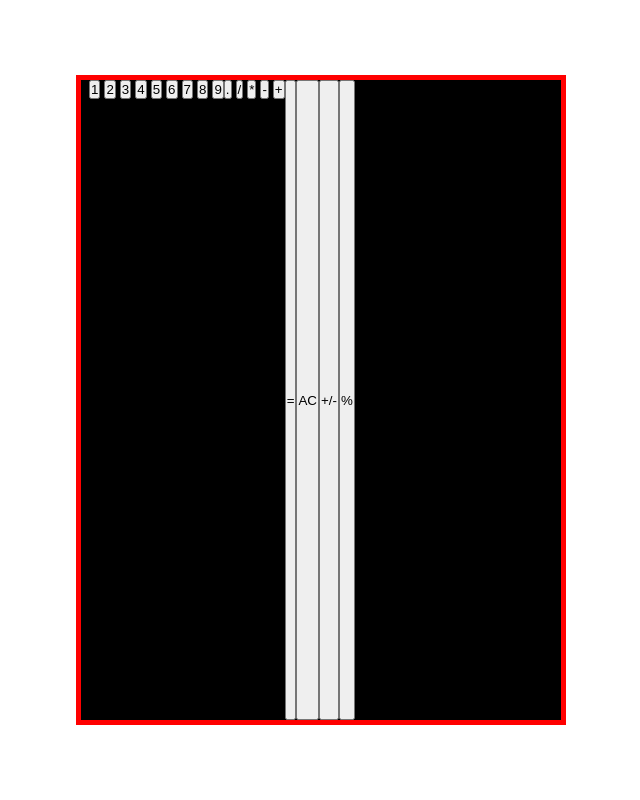
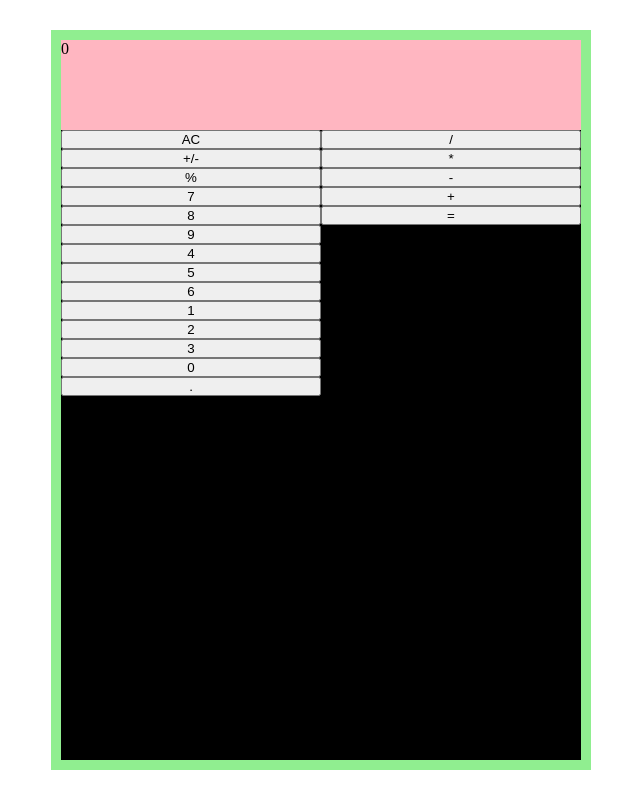
Before and after one commit to thehomienova/crunchTime, a plain HTML site: page index.html in a window 1280 px wide. Shown: the whole page, without its empty margins (319-959 px from the left). Drawn offline with Linux system fonts and the light colour scheme.

Commit message:
Add display layout

```diff
--- a/index.html
+++ b/index.html
@@ -12,31 +12,43 @@
         <div id="display">
             <span id="output">0</span>
         </div>
-        <div id="numbers">
+
+        <div id="buttons">
+
+            <div id="left-side">
+
+                    <button class="btn" id="clear">AC</button>
+                    <button class="btn" id="positive-negative">+/-</button>
+                    <button class="btn" id="percent">%</button>
+
+
+
+
+                    <button class="btn" id="seven">7</button>
+                    <button class="btn" id="eight">8</button>
+                    <button class="btn" id="nine">9</button>
+                    <button class="btn" id="four">4</button>
+                    <button class="btn" id="five">5</button>
+                    <button class="btn" id="six">6</button>
                     <button class="btn" id="one">1</button>
                     <button class="btn" id="two">2</button>
                     <button class="btn" id="three">3</button>
-            <button class="btn" id="four">4</button>
-            <button class="btn" id="five">5</button>
-            <button class="btn" id="six">6</button>
-            <button class="btn" id="seven">7</button>
-            <button class="btn" id="eight">8</button>
-            <button class="btn" id="nine">9</button>
+                    <button class="btn" id="nine">0</button>
+                    <button class="btn" id="decimal">.</button>
+
             </div>
 
             <div id="operations">
-            <button class="btn" id="decimal">.</button>
                 <button class="btn" id="divide">/</button>
                 <button class="btn" id="multipy">*</button>
                 <button class="btn" id="subtract">-</button>
                 <button class="btn" id="add">+</button>
+                <button class="btn" id="equal">=</button>
+            </div>
         </div>
 
-        <button class="btn" id="equal">=</button>
-        <button class="btn" id="clear">AC</button>
-        <button class="btn" id="positive-negative">+/-</button>
-        <button class="btn" id="percent">%</button>
     </div>
+
 
 
 
--- a/style.css
+++ b/style.css
@@ -13,9 +13,39 @@ body {
 
 #calc {
     background-color: black;
-    border: 5px red solid;
-    height: 80vh;
-    width: 60vh;
+    border: 10px lightgreen solid;
+    height: 90vh;
+    width: 65vh;
+    display: flex;
+    flex-direction: column;
+    padding: 0px;
+}
+
+#display {
+    height: 90px;
+    background-color: lightpink;
+}
+
+#buttons {
     display: flex;
 
 }
+
+#left-side {
+    display: flex;
+    flex-flow: column wrap;
+    flex: 1 1 50%;
+}
+
+.left {
+    width: 100px
+}
+
+
+
+
+#operations {
+    display: flex;
+    flex-direction: column;
+    width: 50%;
+}
```
Lines whose indentation alone changed are shown as unchanged.
